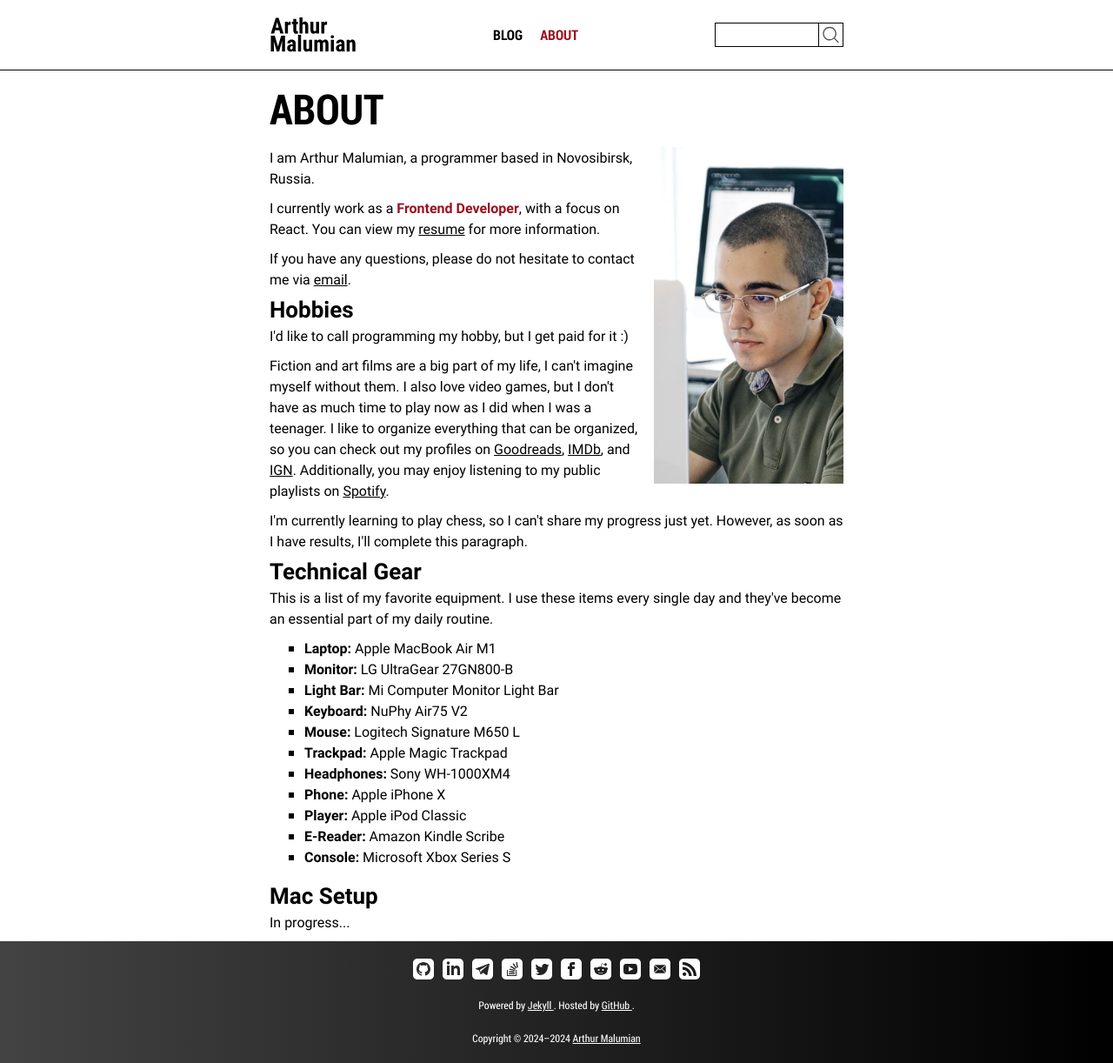
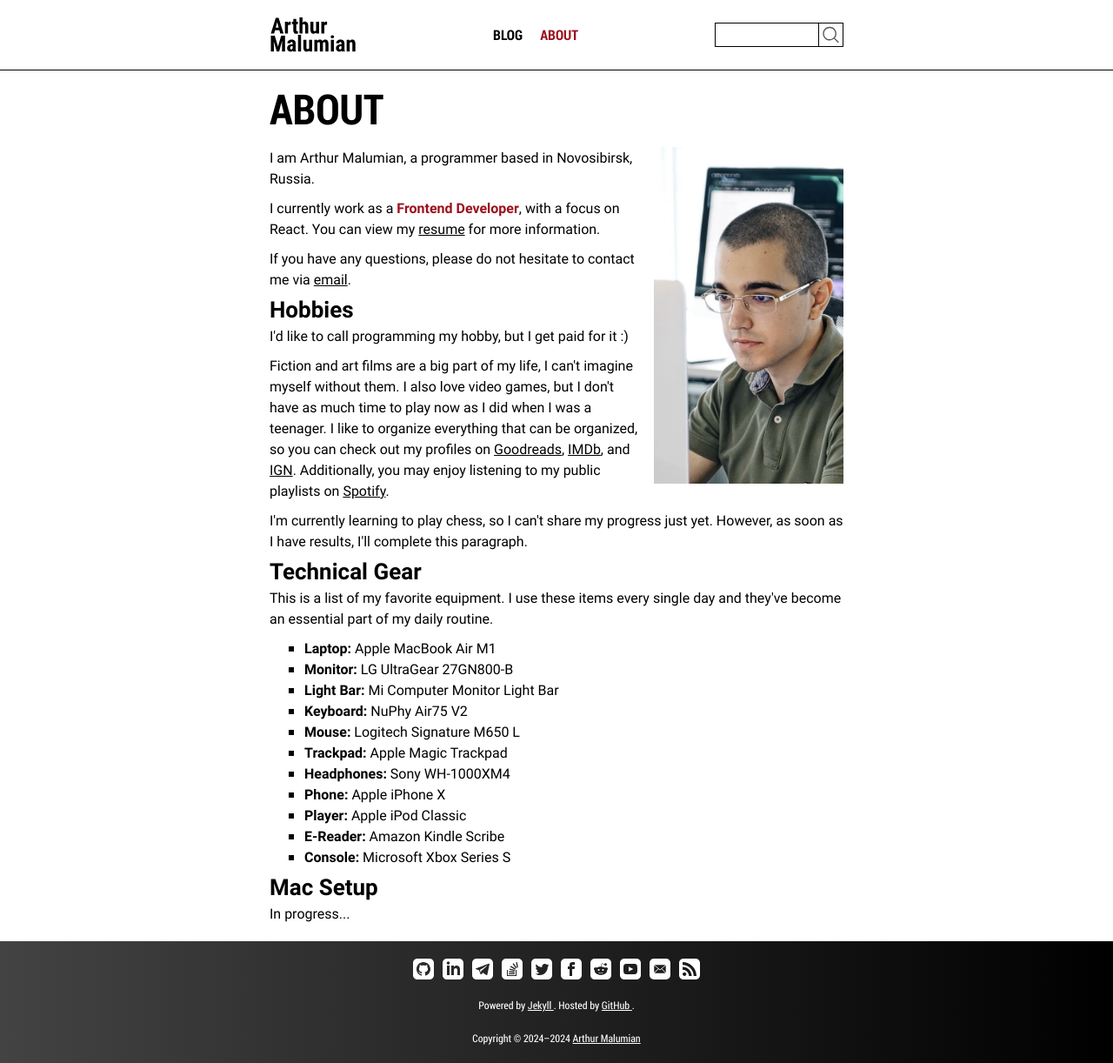
Before and after one commit to amalumian/www.malumian.dev, a Jekyll site: the page built from about.html, in a window 1280 px wide. Shown: the whole page at 87% size. Built offline with Jekyll 4.4.1, drawn with Linux system fonts in a browser that asks for light colours.

Commit message:
Make some changes to about page

```diff
--- a/_sass/pages/_about.scss
+++ b/_sass/pages/_about.scss
@@ -21,8 +21,12 @@
 
   &__equipment-list {
     margin-left: 4rem;
-    margin-bottom: 2rem;
+    margin-bottom: 1rem;
 
     font-family: $font-family-sans-serif;
   }
+
+  &__mac-setup {
+    margin-bottom: 2rem;
+  }
 }
--- a/about.html
+++ b/about.html
@@ -71,5 +71,5 @@
     </li>
   </ul>
   <h2>Mac Setup</h2>
-  <p>In progress...</p>
+  <p class="about__mac-setup">In progress...</p>
 </section>
```
